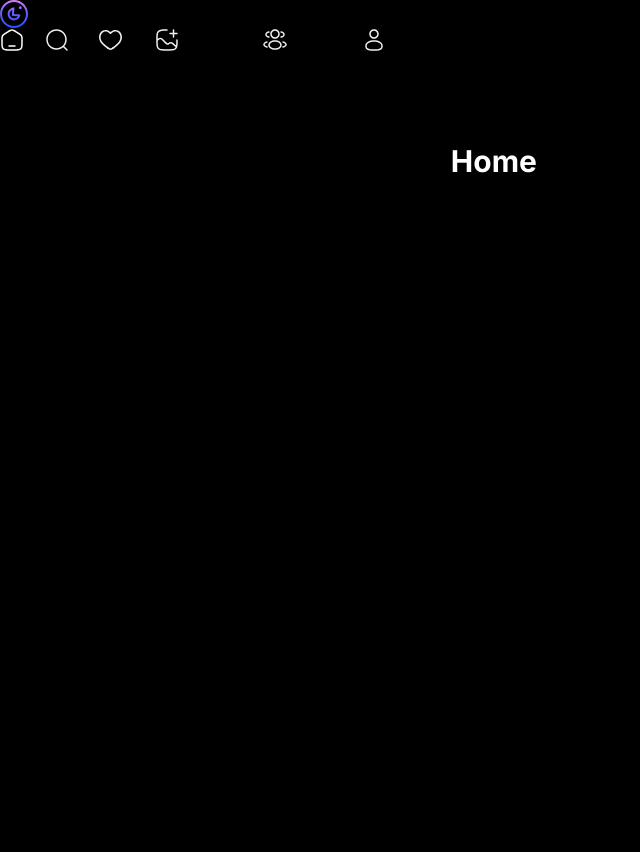
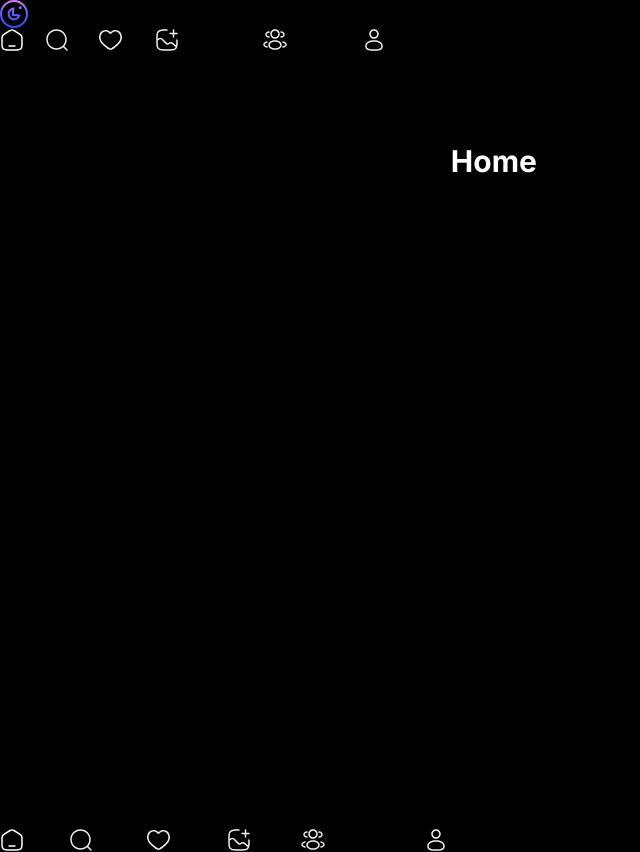
Before and after one commit to MMH576/threads, a Next.js app: page / in a window 1280 px wide. Shown: the whole page, without its empty margins (0-640 px from the left). Built offline with nearby package versions, Linux system fonts and the light colour scheme; no server answers.

Commit message:
bottom bar changes

```diff
--- a/Components/shared/Bottombar.tsx
+++ b/Components/shared/Bottombar.tsx
@@ -1,6 +1,36 @@
+"use client";
+import { sidebarLinks } from "@/constants";
+import Link from "next/link";
+import Image from "next/image";
+import { usePathname } from "next/navigation";
+
 const Bottombar = () => {
+    const pathname = usePathname();
     return (
-        <h1>Bottombar</h1>
+        <section className="bottombar fixed bottom-0 w-full bg-dark-1">
+            <div className="bottombar_container flex justify-around items-center py-2">
+                {sidebarLinks.map((link) => {
+                    const isActive =
+                        (pathname.includes(link.route) && link.route.length > 1) ||
+                        pathname === link.route;
+                    return (
+                        <Link
+                            href={link.route}
+                            key={link.label}
+                            className={`bottombar_link flex flex-col items-center ${isActive ? "bg-primary-500" : ""}`}
+                        >
+                            <Image
+                                src={link.imgURL}
+                                alt={link.label}
+                                width={24}
+                                height={24}
+                            />
+                            <p className='text-subtle-medium text-light-1 max-sm:hidden'>{link.label.split(/\s+/)[0]}</p>
+                        </Link>
+                    )
+                })}
+            </div>
+        </section>
     )
 }
 
```
